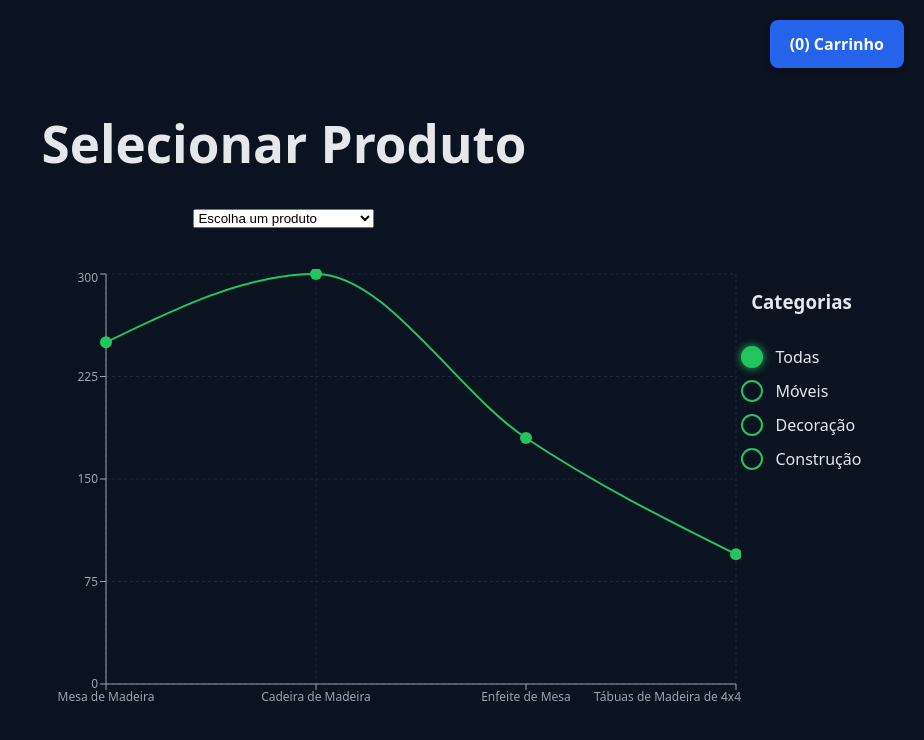
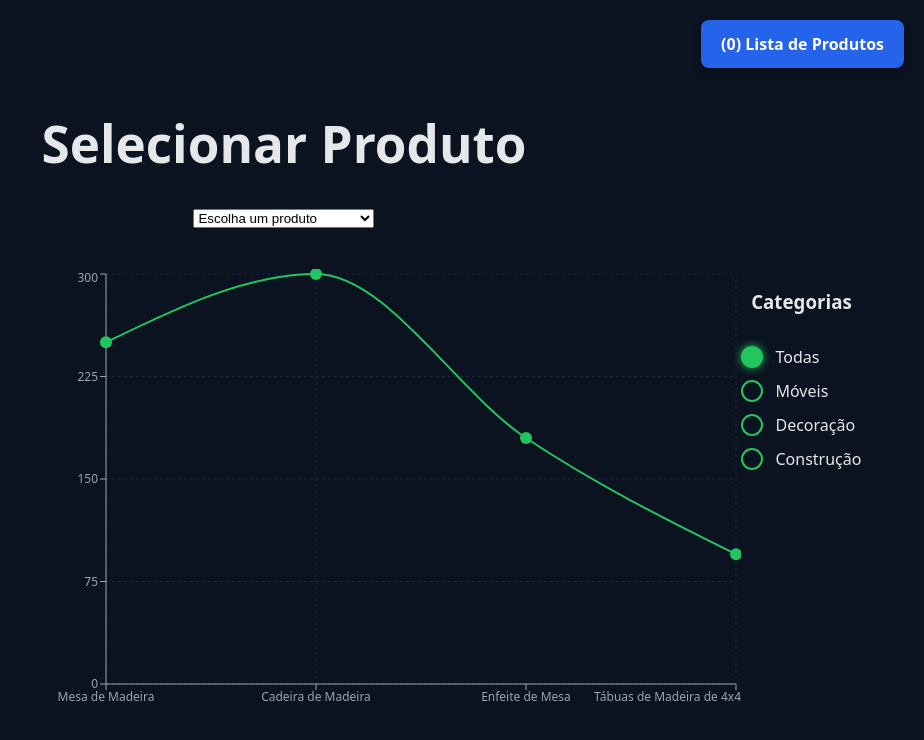
Before and after one commit to Rudivanlf/Site_Promocoes---Frontend, a React (Vite) app: page / in a window 1280 px wide. Shown: the top 740 px of the page, without its empty margins (356-1280 px from the left). Built offline with nearby package versions, Linux system fonts and the light colour scheme.

Commit message:
Mudando de "Carrinho" para "Lista de Produtos"

```diff
--- a/src/App.tsx
+++ b/src/App.tsx
@@ -118,7 +118,7 @@ const [cartCount, setCartCount] = useState(0);
               className="buy-button"
               onClick={() => setCartCount(cartCount + 1)}
             >
-              Comprar
+              Salvar
             </button>
 
             <img
@@ -136,7 +136,7 @@ const [cartCount, setCartCount] = useState(0);
       </div>
 
         <div className="cart">
-        ({cartCount}) Carrinho
+        ({cartCount}) Lista de Produtos
       </div>
 
 
```
